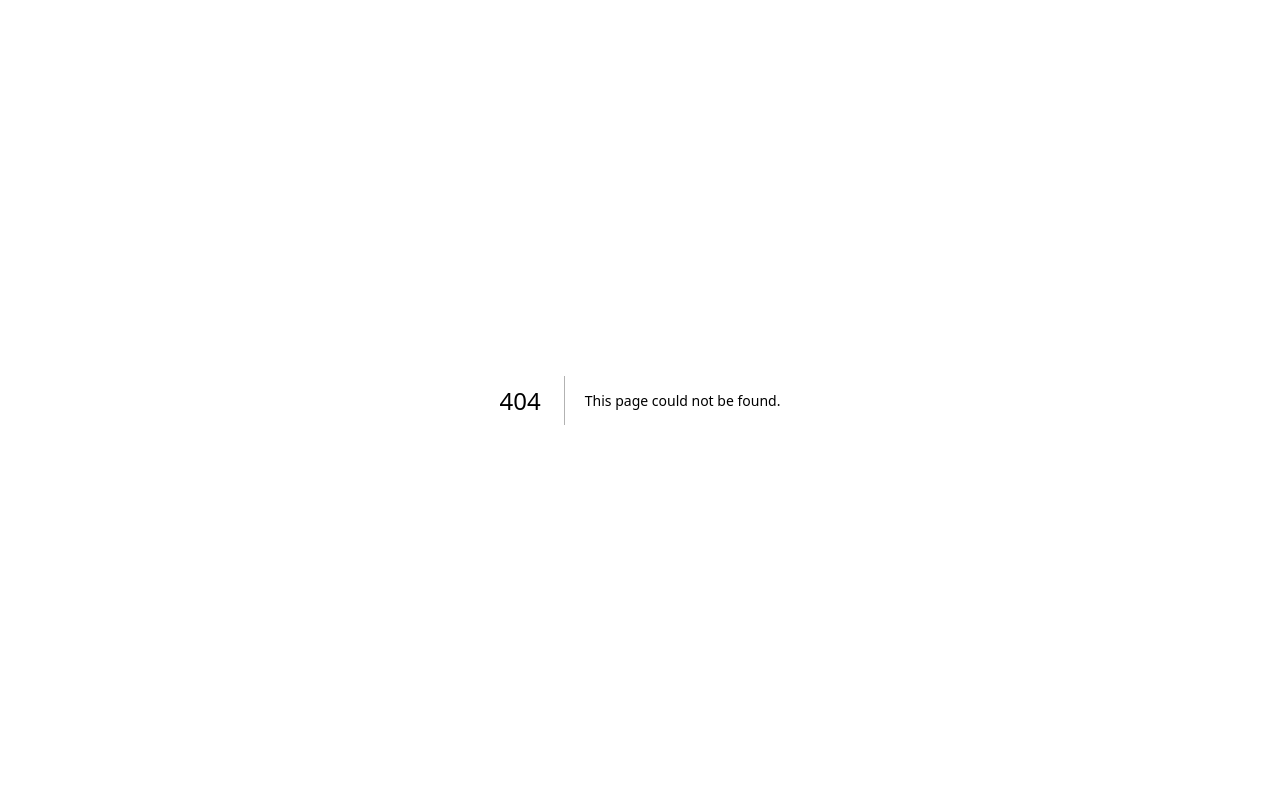
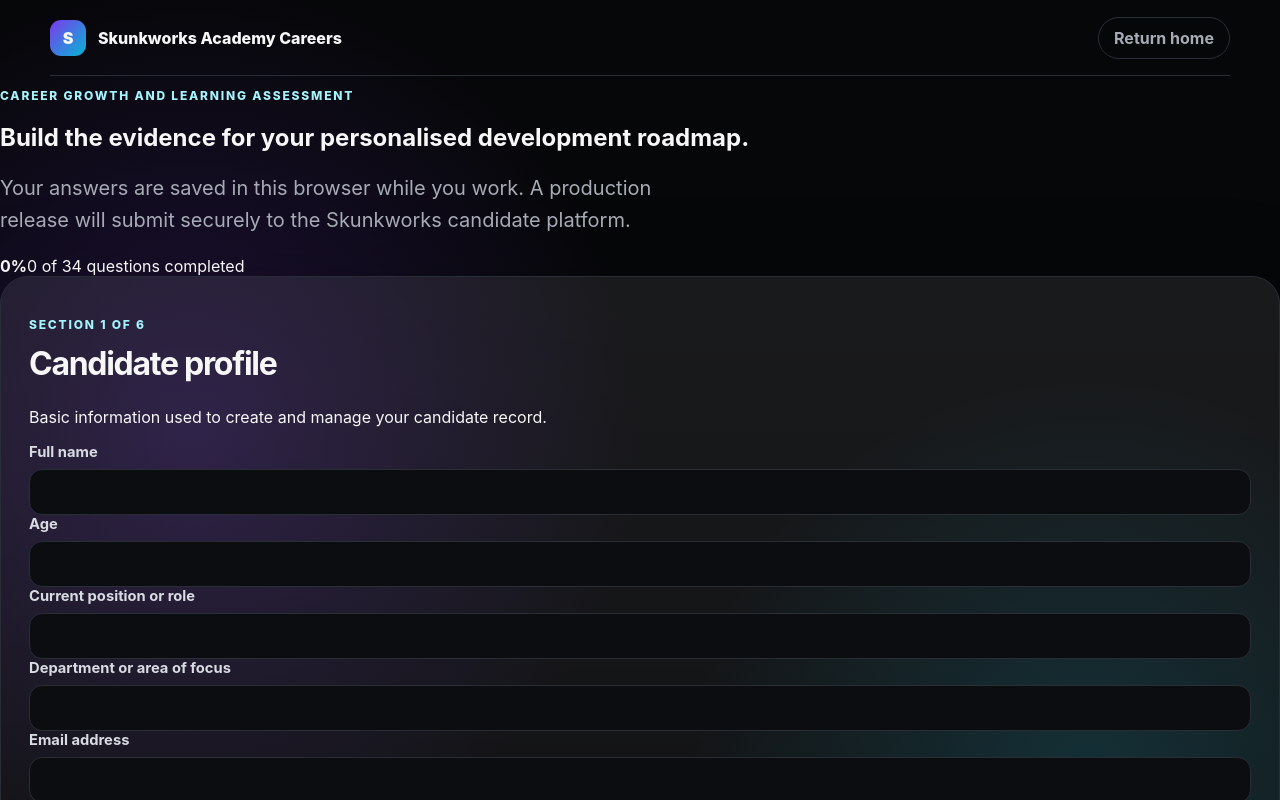
Before and after one commit to skunkworks-academy/careers, a Next.js app: page /assessment in a window 1280 px wide. Before the commit this address had no page. Shown: the top 800 px of the page. Built offline with nearby package versions, Linux system fonts and the light colour scheme.

Commit message:
feat: add career growth assessment workflow

```diff
--- /dev/null
+++ b/app/assessment/page.tsx
@@ -0,0 +1,182 @@
+'use client';
+
+import { FormEvent, useEffect, useMemo, useState } from 'react';
+
+type AnswerMap = Record<string, string>;
+
+type Question = {
+  id: string;
+  label: string;
+  type?: 'text' | 'textarea' | 'select' | 'number' | 'email' | 'tel' | 'url';
+  options?: string[];
+  required?: boolean;
+};
+
+type Section = { title: string; description: string; questions: Question[] };
+
+const sections: Section[] = [
+  {
+    title: 'Candidate profile',
+    description: 'Basic information used to create and manage your candidate record.',
+    questions: [
+      { id: 'fullName', label: 'Full name', required: true },
+      { id: 'age', label: 'Age', type: 'number' },
+      { id: 'position', label: 'Current position or role', required: true },
+      { id: 'department', label: 'Department or area of focus' },
+      { id: 'email', label: 'Email address', type: 'email', required: true },
+      { id: 'mobile', label: 'Mobile number', type: 'tel', required: true },
+      { id: 'linkedin', label: 'LinkedIn profile', type: 'url' },
+      { id: 'github', label: 'GitHub profile', type: 'url' },
+      { id: 'credly', label: 'Credly profile', type: 'url' },
+    ],
+  },
+  {
+    title: 'Experience and interests',
+    description: 'Your current capabilities, preferred technology domains and professional interests.',
+    questions: [
+      { id: 'domains', label: 'Which technology domains do you have the most experience or interest in?', type: 'textarea', required: true },
+      { id: 'projects', label: 'Describe projects or technologies you are particularly passionate about.', type: 'textarea' },
+      { id: 'technicalSkills', label: 'Describe your technical skills and proficiency levels.', type: 'textarea', required: true },
+      { id: 'emergingTech', label: 'Which emerging technologies or trends interest you most?', type: 'textarea' },
+      { id: 'partnerships', label: 'Which Skunkworks technology partnerships align with your goals, and why?', type: 'textarea' },
+    ],
+  },
+  {
+    title: 'Career direction',
+    description: 'Define the outcomes your personalised development programme should target.',
+    questions: [
+      { id: 'shortTerm', label: 'Short-term career goals for the next 1–2 years', type: 'textarea', required: true },
+      { id: 'mediumTerm', label: 'Medium-term career goals for the next 3–5 years', type: 'textarea', required: true },
+      { id: 'longTerm', label: 'Long-term career goals beyond five years', type: 'textarea', required: true },
+      { id: 'roleEvolution', label: 'How do you envision your role evolving as you gain more skills?', type: 'textarea' },
+      { id: 'impact', label: 'What long-term impact do you hope to make in your field?', type: 'textarea' },
+    ],
+  },
+  {
+    title: 'Learning preferences',
+    description: 'How, where and how quickly you prefer to develop new capabilities.',
+    questions: [
+      { id: 'currentHours', label: 'Current weekly time allocated to learning', type: 'select', options: ['None', '0–2 hours', '3–5 hours', '6–10 hours', '11–15 hours', 'More than 15 hours'], required: true },
+      { id: 'additionalHours', label: 'Additional weekly time you can allocate', type: 'select', options: ['0–2 hours', '3–5 hours', '6–10 hours', '11–15 hours', 'More than 15 hours'], required: true },
+      { id: 'learningStyle', label: 'Preferred learning methods', type: 'textarea', required: true },
+      { id: 'workMode', label: 'Preferred work mode', type: 'select', options: ['Remote', 'Office-based', 'Hybrid', 'Flexible'], required: true },
+      { id: 'collaboration', label: 'Preferred collaboration style', type: 'select', options: ['Independent', 'Team-oriented', 'Comfortable with both'], required: true },
+      { id: 'teachingContent', label: 'Would you prefer teaching others or creating learning content?', type: 'select', options: ['Teaching', 'Creating course content', 'Both equally', 'Neither'] },
+    ],
+  },
+  {
+    title: 'Support and readiness',
+    description: 'Identify blockers, mentoring needs and support requirements.',
+    questions: [
+      { id: 'leadership', label: 'Describe any leadership or project-management experience.', type: 'textarea' },
+      { id: 'mentor', label: 'Would you like to be paired with a mentor or coach?', type: 'select', options: ['Yes', 'No', 'Maybe'], required: true },
+      { id: 'mentorFocus', label: 'Which areas should a mentor focus on?', type: 'textarea' },
+      { id: 'feedback', label: 'How do you prefer to receive feedback?', type: 'textarea', required: true },
+      { id: 'challenges', label: 'What are the biggest challenges or obstacles in your current role?', type: 'textarea', required: true },
+      { id: 'support', label: 'Which skills or areas require additional support?', type: 'textarea' },
+      { id: 'resources', label: 'List useful books, courses or resources you have already used.', type: 'textarea' },
+    ],
+  },
+  {
+    title: 'Consent and final notes',
+    description: 'Confirm that the information may be used for assessment and programme planning.',
+    questions: [
+      { id: 'additionalNotes', label: 'Anything else you would like the consultant to know?', type: 'textarea' },
+      { id: 'consent', label: 'Consent', type: 'select', options: ['I acknowledge and consent to the use of this information.'], required: true },
+    ],
+  },
+];
+
+const allQuestions = sections.flatMap((section) => section.questions);
+const storageKey = 'swa-career-assessment-v1';
+
+export default function AssessmentPage() {
+  const [answers, setAnswers] = useState<AnswerMap>({});
+  const [submitted, setSubmitted] = useState(false);
+
+  useEffect(() => {
+    const saved = window.localStorage.getItem(storageKey);
+    if (saved) setAnswers(JSON.parse(saved));
+  }, []);
+
+  useEffect(() => {
+    window.localStorage.setItem(storageKey, JSON.stringify(answers));
+  }, [answers]);
+
+  const completed = useMemo(() => allQuestions.filter((q) => answers[q.id]?.trim()).length, [answers]);
+  const percentage = Math.round((completed / allQuestions.length) * 100);
+
+  function submit(event: FormEvent<HTMLFormElement>) {
+    event.preventDefault();
+    setSubmitted(true);
+    window.scrollTo({ top: 0, behavior: 'smooth' });
+  }
+
+  function download() {
+    const payload = {
+      assessmentVersion: '2026.1',
+      submittedAt: new Date().toISOString(),
+      status: submitted ? 'submitted' : 'draft',
+      answers,
+    };
+    const blob = new Blob([JSON.stringify(payload, null, 2)], { type: 'application/json' });
+    const url = URL.createObjectURL(blob);
+    const anchor = document.createElement('a');
+    anchor.href = url;
+    anchor.download = `career-assessment-${answers.fullName || 'candidate'}.json`;
+    anchor.click();
+    URL.revokeObjectURL(url);
+  }
+
+  return (
+    <main>
+      <header className="siteHeader">
+        <a className="brand" href="/"><span className="brandMark">S</span><span>Skunkworks Academy Careers</span></a>
+        <a className="signIn" href="/">Return home</a>
+      </header>
+
+      <section className="assessmentShell">
+        <div className="assessmentIntro">
+          <p className="eyebrow">Career Growth and Learning Assessment</p>
+          <h1>Build the evidence for your personalised development roadmap.</h1>
+          <p className="lead">Your answers are saved in this browser while you work. A production release will submit securely to the Skunkworks candidate platform.</p>
+          <div className="progressCard" aria-label={`${percentage}% complete`}>
+            <div><strong>{percentage}%</strong><span>{completed} of {allQuestions.length} questions completed</span></div>
+            <div className="progressTrack"><span style={{ width: `${percentage}%` }} /></div>
+          </div>
+          {submitted && <div className="success"><strong>Assessment completed locally.</strong><p>Download the assessment record for review. Secure server-side submission is the next implementation phase.</p><button type="button" onClick={download}>Download assessment record</button></div>}
+        </div>
+
+        <form className="assessmentForm" onSubmit={submit}>
+          {sections.map((section, index) => (
+            <section className="panel assessmentSection" key={section.title}>
+              <p className="step">Section {index + 1} of {sections.length}</p>
+              <h2>{section.title}</h2>
+              <p className="sectionDescription">{section.description}</p>
+              <div className="questionGrid">
+                {section.questions.map((question) => (
+                  <label key={question.id}>{question.label}
+                    {question.type === 'textarea' ? (
+                      <textarea required={question.required} value={answers[question.id] || ''} onChange={(e) => setAnswers({ ...answers, [question.id]: e.target.value })} rows={4} />
+                    ) : question.type === 'select' ? (
+                      <select required={question.required} value={answers[question.id] || ''} onChange={(e) => setAnswers({ ...answers, [question.id]: e.target.value })}>
+                        <option value="">Select an option</option>
+                        {question.options?.map((option) => <option key={option}>{option}</option>)}
+                      </select>
+                    ) : (
+                      <input required={question.required} type={question.type || 'text'} value={answers[question.id] || ''} onChange={(e) => setAnswers({ ...answers, [question.id]: e.target.value })} />
+                    )}
+                  </label>
+                ))}
+              </div>
+            </section>
+          ))}
+          <div className="assessmentActions">
+            <button className="secondary" type="button" onClick={download}>Download draft</button>
+            <button className="primary" type="submit">Complete assessment</button>
+          </div>
+        </form>
+      </section>
+    </main>
+  );
+}
```
